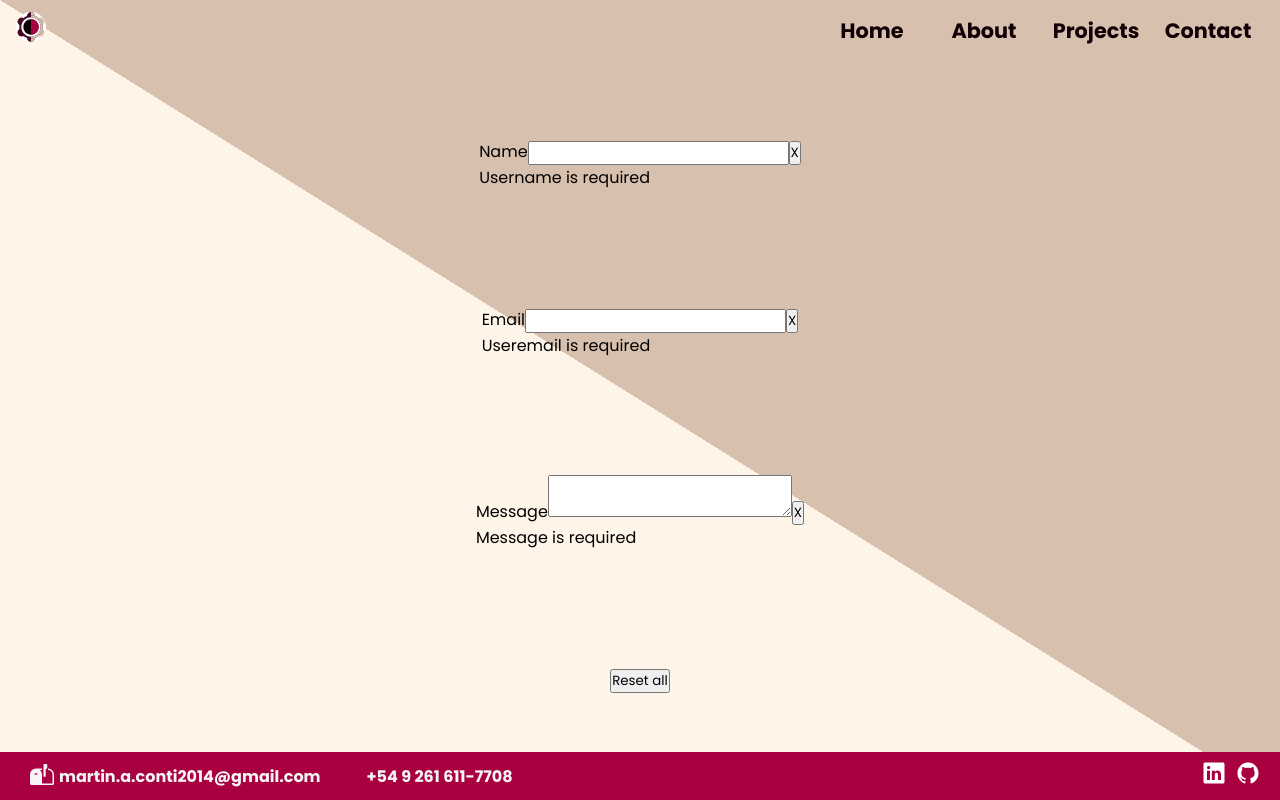
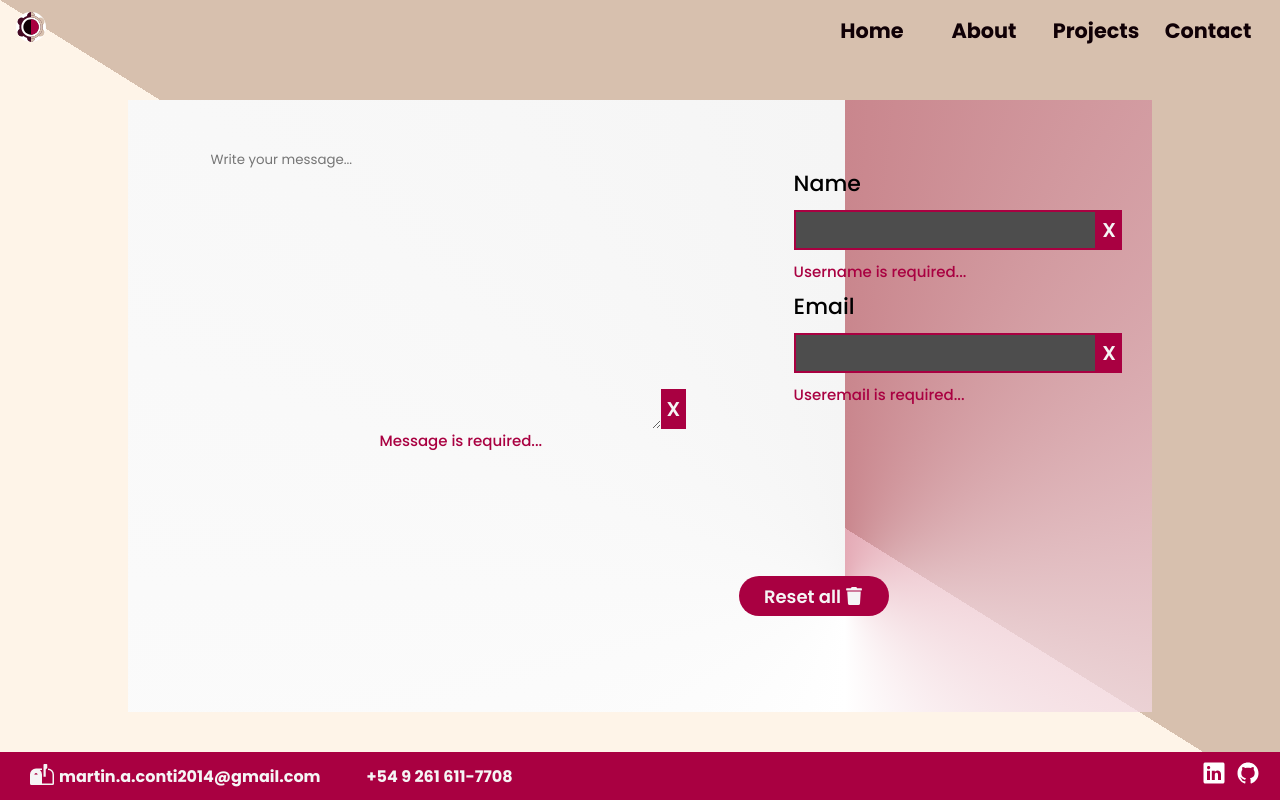
Before and after one commit to MARTINANDRESCONTI/portfolio-vite, a React (Vite) app: page /contact in a window 1280 px wide. Built offline with nearby package versions, Linux system fonts and the light colour scheme; some icons are missing.

Commit message:
contact page style

```diff
--- a/src/views/Contact.jsx
+++ b/src/views/Contact.jsx
@@ -1,48 +1,9 @@
-// import React, { useRef } from 'react';
-// import emailjs from '@emailjs/browser';
-
-// import style from './Contact.module.css'
-// import Footer from '../components/Footer'
-
-
-
-// export default function Contact() {
-
-//   const form = useRef();
-
-//   const sendEmail = (e) => {
-//     e.preventDefault();
-
-//     emailjs.sendForm('service_4knsyzd', 'template_syz7qfa', form.current, '9ghiTPHPb4wc4CIZc')
-//       .then((result) => {
-//           console.log(result.text);
-//           alert('Emial sent successfully!')
-//       }, (error) => {
-//           console.log(error.text);
-//       });
-//   };
-
-//   return (
-//     <div className={style.container}>
-//       <form className={style.formcontainer} ref={form} onSubmit={sendEmail}>
-//         <label>Name</label>
-//         <input type="text" name="user_name" required/>
-//         <label>Email</label>
-//         <input type="email" name="user_email" required />
-//         <label>Message</label>
-//         <textarea name="message" />
-//         <input type="submit" value="Send" required/>
-//       </form>
-//       <Footer />
-//     </div>
-//   );
-// };
-
 import React, { useRef, useState } from 'react';
 import emailjs from '@emailjs/browser';
 
 import style from './Contact.module.css'
 import Footer from '../components/Footer'
+import { FaTrash } from "react-icons/fa";
 // import validate from '../utils/validate'
 
 
@@ -56,28 +17,26 @@ export default function Contact() {
   })
 
   const [errors, setErrors] =useState({
-    user_name: 'Username is required',
-    user_email:'Useremail is required',
-    message:'Message is required'
+    user_name: 'Username is required...',
+    user_email:'Useremail is required...',
+    message:'Message is required...'
   })
 
   function validate(input) {
     let errors ={}
 
-  if (!input.user_name) errors.user_name = 'Username is required';
+  if (!input.user_name) errors.user_name = 'Username is required...';
 
   if (!input.user_email) {
-    errors.user_email = 'Useremail is required';
+    errors.user_email = 'Useremail is required...';
   } else if (!/\S+@\S+\.\S+/.test(input.user_email)) {
     errors.user_email = 'Useremail is invalid';
   }
 
-  if (!input.message) errors.message = 'Message is required';
+  if (!input.message) errors.message = 'Message is required...';
 
   return errors;
   };
-
-
 
   const handleChange = (e)=>{
     setInput((prev) => {
@@ -142,40 +101,57 @@ export default function Contact() {
       ref={form}
       onSubmit={sendEmail}
       >
-        <div className={style.containerUserName}>
-          <label htmlFor='user_name'>Name</label>
-          <input
-            name='user_name'
-            value={input.user_name}
-            onChange={handleChange}
-          />
-          <button name='user_name' onClick={deleteInput}>X</button>
-          {errors.user_name && <p>{errors.user_name}</p>}
-        </div>
-        <div className={style.containerUserEmail}>
-          <label htmlFor='user_email'>Email</label>
-          <input
-            name='user_email'
-            value={input.user_email}
-            onChange={handleChange}
-          />
-          <button name='user_email' onClick={deleteInput}>X</button>
-          {errors.user_email && <p>{errors.user_email}</p> }
-        </div>
+        <div className={style.containerIputText}>
           <div className={style.containerMessage}>
-          <label htmlFor='message'>Message</label>
+            <div className={style.containerTextarea}>
               <textarea
+                placeholder='Write your message...'
+                className={(errors.message) && style.errors }
                 name='message'
                 type='submit'
                 value={input.message}
                 onChange={handleChange}
               />
-          <button name='message' onClick={deleteInput}>X</button>
+              <button name='message' onClick={deleteInput} className={style.delete}>X</button>
+            </div>
             {errors.message && <p>{errors.message}</p>}
           </div>
+          <div className={style.containerInput}>
+            <label htmlFor='user_name'>Name</label>
+            <div className={style.containerUserName}>
+              <div className={style.input}>
+                <input
+                  className={(errors.user_name) && style.errors }
+                  name='user_name'
+                  value={input.user_name}
+                  onChange={handleChange}
+                  autocomplete='off'
+                />
+                <button name='user_name' onClick={deleteInput} className={style.delete}>X</button>
+              </div>
+              {errors.user_name && <p>{errors.user_name}</p>}
+            </div>
+            <label htmlFor='user_email'>Email</label>
+            <div className={style.containerUserEmail}>
+              <div className={style.input}>
+                <input
+                  className={(errors.user_email) && style.errors }
+                  name='user_email'
+                  value={input.user_email}
+                  onChange={handleChange}
+                  autocomplete='off'
+                />
+                <button name='user_email' onClick={deleteInput} className={style.delete}>X</button>
+              </div>
+              {errors.user_email && <p>{errors.user_email}</p> }
+            </div>
+          </div>
+        </div>
         <div className={style.containerButtons}>
-          {!errors.user_name && !errors.user_email && !errors.message && <button onSubmit={sendEmail}>Send message</button>}
-          <button onClick={resetAllInputs}>Reset all</button>
+          <div className={style.containerSend}>
+            {!errors.user_name && !errors.user_email && !errors.message && <button className={style.send} onSubmit={sendEmail}>Send message</button>}
+          </div>
+          <button className={style.deleteAll} onClick={resetAllInputs}>Reset all <FaTrash /></button>
         </div>
 
       </form>
--- a/src/views/Contact.module.css
+++ b/src/views/Contact.module.css
@@ -8,16 +8,169 @@
 }
 
 .formcontainer {
-  height: 700px;
-  width: 600px;
+  margin-top: 20px;
+  height: 85%;
+  width: 80%;
   display: flex;
   flex-direction: column;
   align-items: center;
   justify-content: space-around;
+  background: conic-gradient(at 70% 80%,#a900414d, white,var(--appWhite));
 }
 
-.displaybutton {
-  height: 50px;
-  background-color: red;
+.containerIputText {
+  height: 85%;
+  width: 100%;
+  display: flex;
+  flex-direction: row;
+  justify-content: space-between;
+}
+
+label {
+  font-size: 22px;
+  font-weight: 500;
+}
+
+p {
+  font-size: 15px;
+  font-weight: 500;
+  color: var(--appRed);
+}
+
+.delete {
+  height: 40px;
+  width: 25px;
+  border: none;
+  cursor: pointer;
+  background-color: var(--appRed);
+  color: var(--appWhite);
+  font-size: 20px;
+  font-weight: 600;
+}
+
+.input {
+  height: 60px;
+  display: flex;
+  align-items: center;
+}
+
+
+
+.containerInput {
+  height: 100%;
+  width: 35%;
+  display: flex;
+  flex-direction: column;
+  justify-content: center;
+}
+
+.containerInput input {
+  color: var(--appWhite);
+  height: 40px;
+  padding: 3px;
+  font-size: 15px;
+}
+
+input:focus {
+  outline: none;
+}
+
+.containerUserName {
+  height: 90px;
+}
+
+.containerUserEmail {
+  height: 90px;
+}
+
+.containerMessage {
+  width: 65%;
+  height: 380px;
+  padding: 20px;
+  display: flex;
+  flex-direction: column;
+  align-items: center;
+  padding-top: 50px;
+}
+
+.containerTextarea {
+  height: 90%;
+  width: 80%;
+  display: flex;
+  align-items: end;
+}
+
+.containerTextarea textarea {
+  height: 100%;
+  width: 90%;
+  background-color: transparent;
+  border: none;
+}
+
+textarea:focus {
+  outline: none;
+}
+
+.errors {
+  border: solid var(--appRed) 2px;
 
 }
+
+input {
+  background-color: rgb(77, 77, 77);
+}
+
+input:focus,
+textarea:focus {
+  outline: none;
+}
+
+
+.containerButtons {
+  height: 100%;
+  width: 100%;
+  display: flex;
+  justify-content: space-around;
+  align-items: center;
+  padding: 0px 200px;
+}
+
+.containerButtons a {
+  text-decoration: none;
+}
+
+.deleteAll,
+.send {
+  height: 40px;
+  display: flex;
+  align-items: center;
+  justify-content: center;
+  border-radius: 50px;
+  gap: 4px;
+  font-size: 18px;
+  font-weight: 600;
+  cursor: pointer;
+  border: none;
+}
+
+.send {
+  background-color: var(--appBrown);
+  color: var(--appBlack);
+  width: 220px;
+}
+
+.deleteAll {
+  background-color: var(--appRed);
+  color: var(--appWhite);
+  width: 150px;
+}
+
+.containerSend {
+  height: 40px;
+  width: 220px;
+}
+
+.deleteAll:hover,
+.send:hover {
+  opacity: 0.7;
+}
```
Lines whose indentation alone changed are shown as unchanged.
